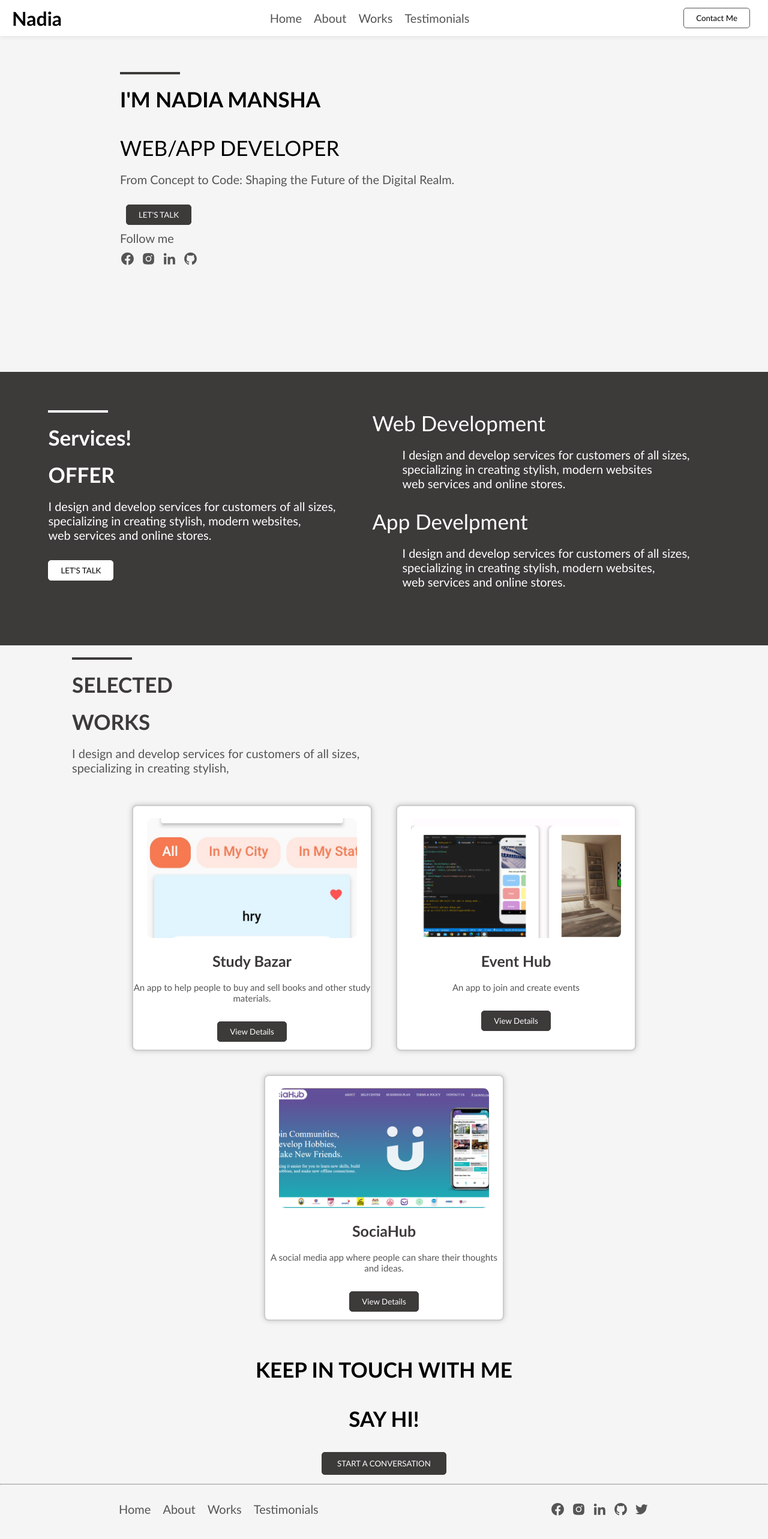
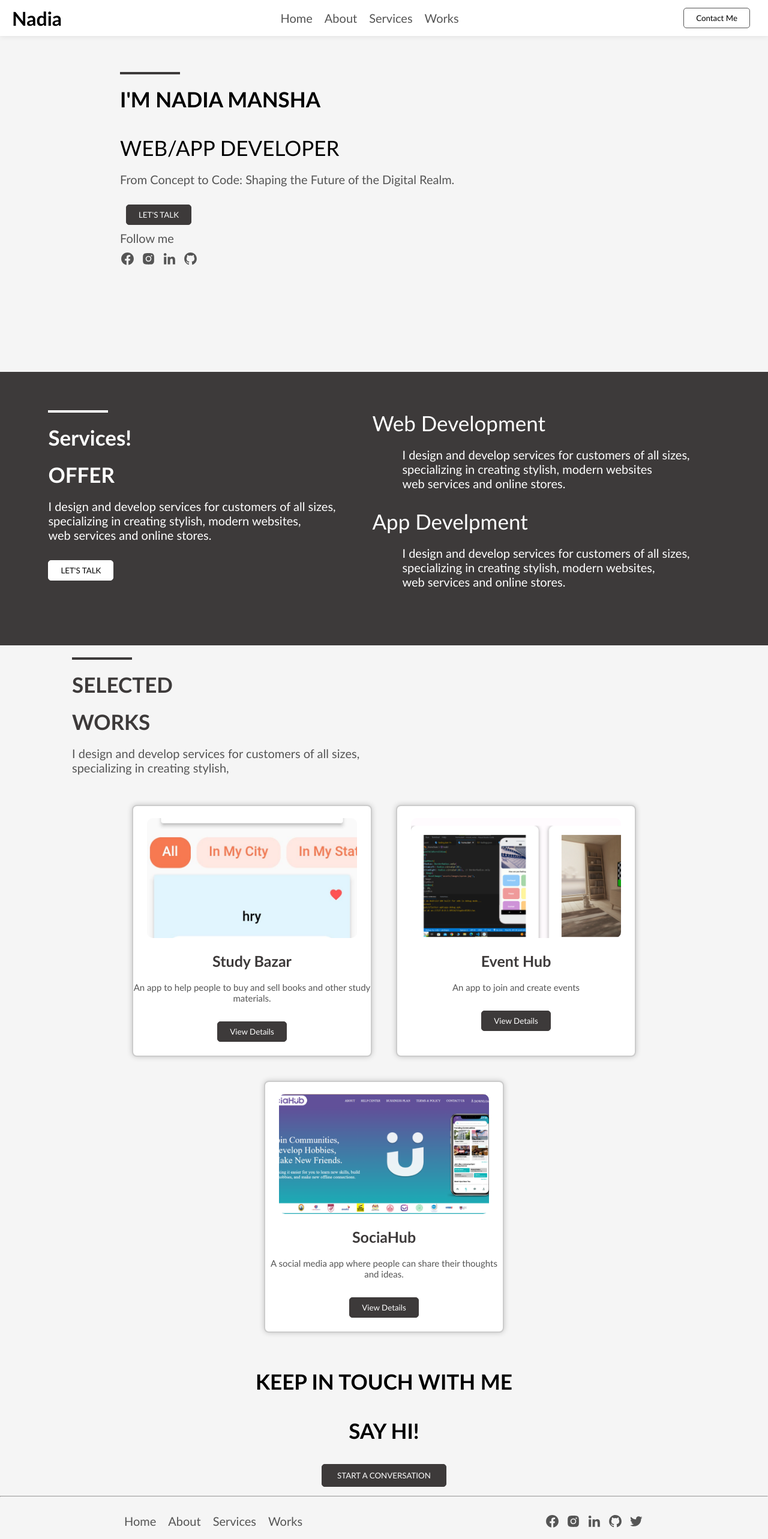
Before and after one commit to NadiaMansha/my-portfolio, a React (Vite) app: page / in a window 1280 px wide. Shown: the top 2566 px of the page at 60% size. Built offline with nearby package versions, Linux system fonts and the light colour scheme.

Commit message:
updated code

```diff
--- a/src/components/footer/Footer.jsx
+++ b/src/components/footer/Footer.jsx
@@ -11,11 +11,18 @@ export const Footer = () => {
    <div className="footer">
         <div className="navbar__center">
                 <ul className="navbar__center__list">
-                    <li><a href="">Home</a></li>
-                    <li><a href="">About</a></li>
-
-                    <li><a href="">Works</a></li>
-                    <li><a href="">Testimonials</a></li>
+                <li>
+            <a href="#">Home</a>
+          </li>
+          <li>
+            <a href="#about">About</a>
+          </li>
+          <li>
+            <a href="#services">Services</a>
+          </li>
+          <li>
+            <a href="#works">Works</a>
+          </li>
 
                     </ul>
                 </div>
--- a/src/components/home/Home.jsx
+++ b/src/components/home/Home.jsx
@@ -16,11 +16,13 @@ export const Home = () => {
         <div
           style={{ height: "4px", width: "100px", backgroundColor: "#3d3a3a" }}
         ></div>
-
-        <h1>I'M NADIA MANSHA</h1>
+       <div id="about">
+       <h1>I'M NADIA MANSHA</h1>
         <br />
         <h2>WEB/APP DEVELOPER</h2>
         <p>From Concept to Code: Shaping the Future of the Digital Realm.</p>
+       </div>
+
         <button>
         <a href="mailto:nadia.mansha.dev@gmail.com">
           LET'S TALK
--- a/src/components/navbar/Navbar.jsx
+++ b/src/components/navbar/Navbar.jsx
@@ -12,17 +12,17 @@ export const Navbar = () => {
       </div>
       <div className="navbar__center">
         <ul className="navbar__center__list">
-          <li>
-            <a href="">Home</a>
+        <li>
+            <a href="#">Home</a>
           </li>
           <li>
-            <a href="">About</a>
+            <a href="#about">About</a>
           </li>
           <li>
-            <a href="">Works</a>
+            <a href="#services">Services</a>
           </li>
           <li>
-            <a href="">Testimonials</a>
+            <a href="#works">Works</a>
           </li>
         </ul>
       </div>
@@ -46,17 +46,18 @@ export const Navbar = () => {
                   onClick={()=>setShowLinks(false)} />
                   <ul >
           <li>
-            <a href="">Home</a>
+            <a href="#">Home</a>
           </li>
           <li>
-            <a href="">About</a>
+            <a href="#about">About</a>
           </li>
           <li>
-            <a href="">Works</a>
+            <a href="#services">Services</a>
           </li>
           <li>
-            <a href="">Testimonials</a>
+            <a href="#works">Works</a>
           </li>
+
         </ul>
             </div>
 
--- a/src/components/project/Project.css
+++ b/src/components/project/Project.css
@@ -4,7 +4,7 @@
     align-items: center;
     flex-direction: column;
     width: 400px;
-    height: 410px;
+    height: 420px;
     text-align: center;
     border-radius: 0.5rem;
     border: 2px solid #ccc;
--- a/src/index.css
+++ b/src/index.css
@@ -3,9 +3,11 @@
     padding: 0;
     box-sizing: border-box;
     font-family: 'Gill Sans', 'Gill Sans MT', Calibri, 'Trebuchet MS', sans-serif;
+
 }
 body{
     background-color: #f5f5f5;
+    scroll-behavior: smooth;
 
 }
 a{
```
